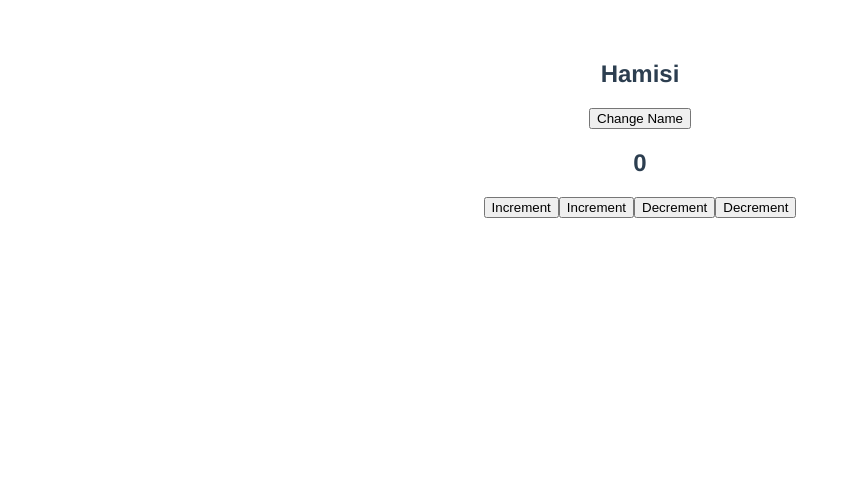
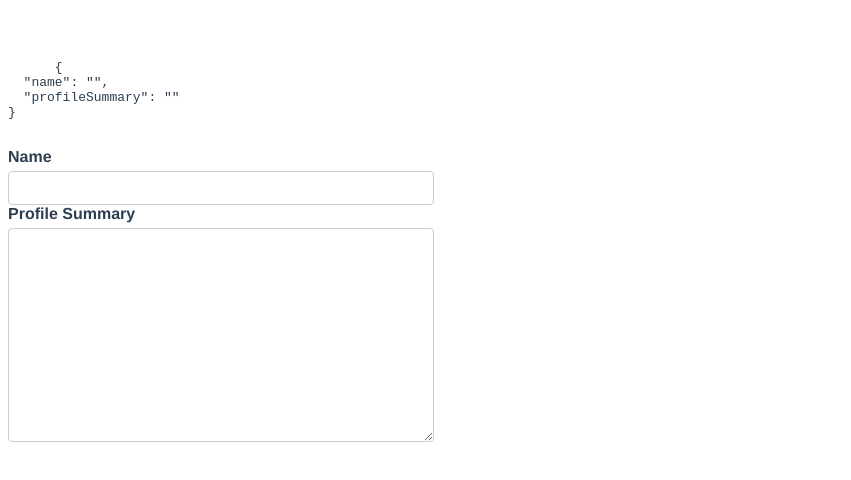
Before and after one commit to hamsoace/HamsoVue, a Vue app: page / in a window 1280 px wide. Shown: the top 480 px of the page, without its empty margins (0-851 px from the left). Built offline with nearby package versions, Linux system fonts and the light colour scheme.

Commit message:
Form Handling #1

```diff
--- a/src/App.vue
+++ b/src/App.vue
@@ -1,18 +1,21 @@
 <template>
-  <!-- Event Handling -->
-  <h2>{{name}}</h2>
+  <!-- Forms -->
   <div>
-    <button @click="changeName($event), increment(1, $event)">Change Name</button>
+    <pre>
+      {{ JSON.stringify(formValues, null, 2) }}
+    </pre>
   </div>
+  <form action="">
+    <div>
+      <label for="name">Name</label>
+      <input type="text" id="name" v-model="formValues.name">
+    </div>
 
-  <h2>{{count}}</h2>
-  <div>
-    <button @click="increment(20, $event)">Increment</button>
-    <button @click="increment(15)">Increment</button>
-    <button @click="decrement(10)">Decrement</button>
-    <button @click="decrement(5)">Decrement</button>
-  </div>
-
+    <div>
+      <label for="profile">Profile Summary</label>
+      <textarea name="" id="profile" cols="30" rows="10" v-model="formValues.profileSummary"/>
+    </div>
+  </form>
 </template>
 
 <script>
@@ -22,22 +25,14 @@
   name: 'App',
   data(){
     return{
-      name: 'Hamisi',
-      count: 0
+      formValues:{
+        name: '',
+        profileSummary: ''
+      }
     }
   },
   methods: {
-    changeName(event){
-      this.name = 'Batman'
-      console.log('Event', event)
-    },
-    increment(num, event){
-      this.count += num
-      console.log('Event', event)
-    },
-    decrement(num){
-      this.count -= num
-    },
+
     },
 
 }
@@ -48,9 +43,36 @@
   font-family: Avenir, Helvetica, Arial, sans-serif;
   -webkit-font-smoothing: antialiased;
   -moz-osx-font-smoothing: grayscale;
-  text-align: center;
+  /* text-align: center; */
   color: #2c3e50;
   margin-top: 60px;
 }
 
+label{
+  font-weight: bold;
+  display: flex;
+  margin-bottom: 5px;
+}
+
+input + label{
+  font-weight: bold;
+  display: inline-flex;
+  margin-right: 20px;
+}
+
+input[type = 'text'],
+textarea,
+select{
+  display: block;
+  width: 400px;
+  padding: 6px 12px;
+  font-size: 14px;
+  line-height: 1.42857143;
+  color: #555;
+  background-color: #fff;
+  background-image: none;
+  border: 1px solid #ccc;
+  border-radius: 4px;
+}
+
 </style>
```
